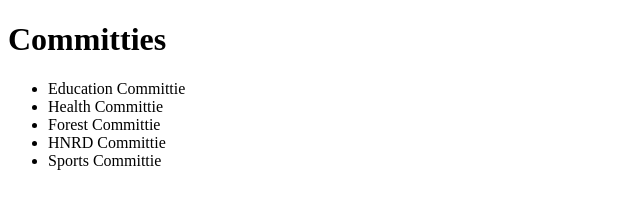
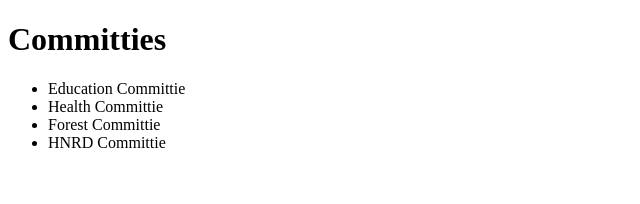
Before and after one commit to BilalWazir033/LocalRepo, a plain HTML site: page LocalRepo/Committies.html in a window 1280 px wide. Shown: the whole page, without its empty margins (0-640 px from the left). Drawn offline with Linux system fonts and the light colour scheme.

Commit message:
no sports

```diff
--- a/LocalRepo/Committies.html
+++ b/LocalRepo/Committies.html
@@ -7,7 +7,6 @@
             <li>Health Committie</li>
             <li>Forest Committie</li>
             <li>HNRD Committie</li>
-            <li>Sports Committie</li>
         </ul>
     </body>
 </html>
```
